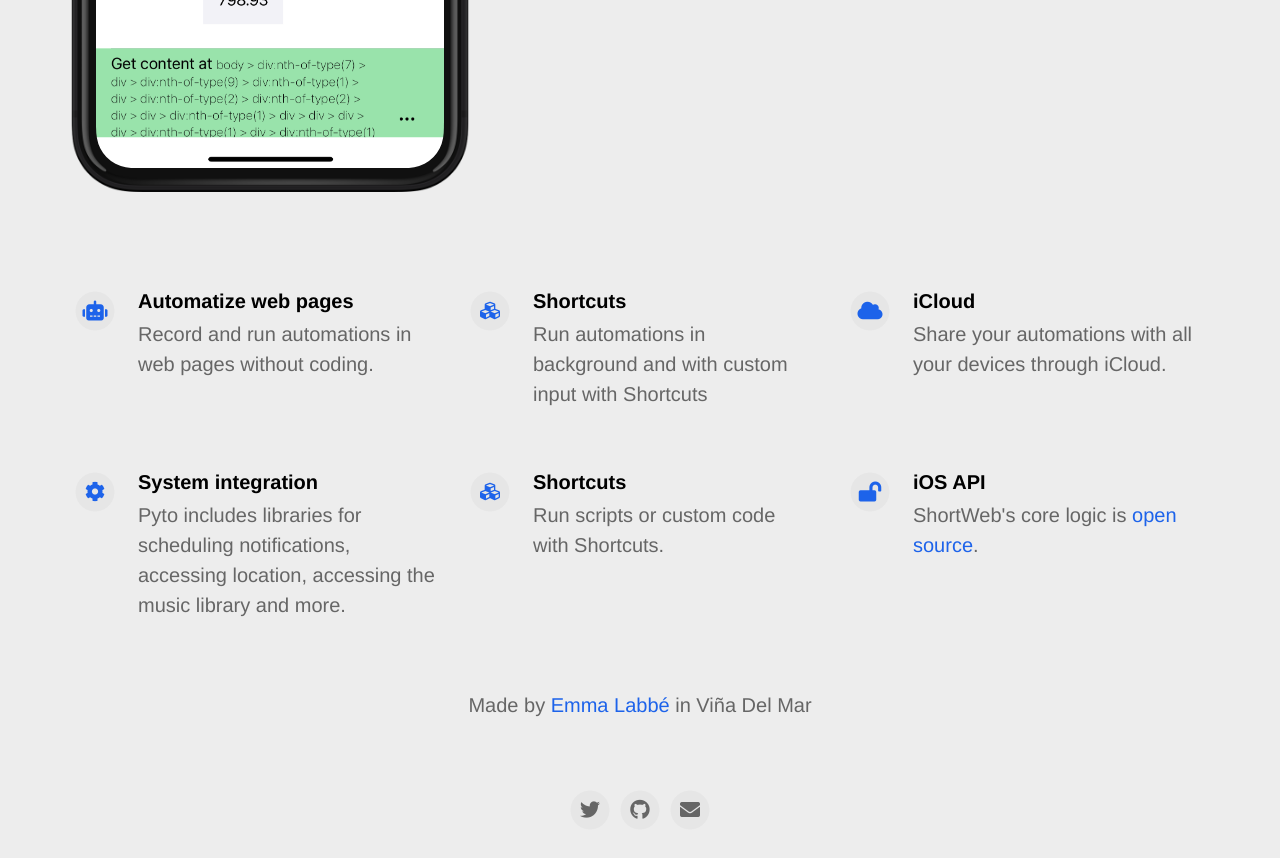
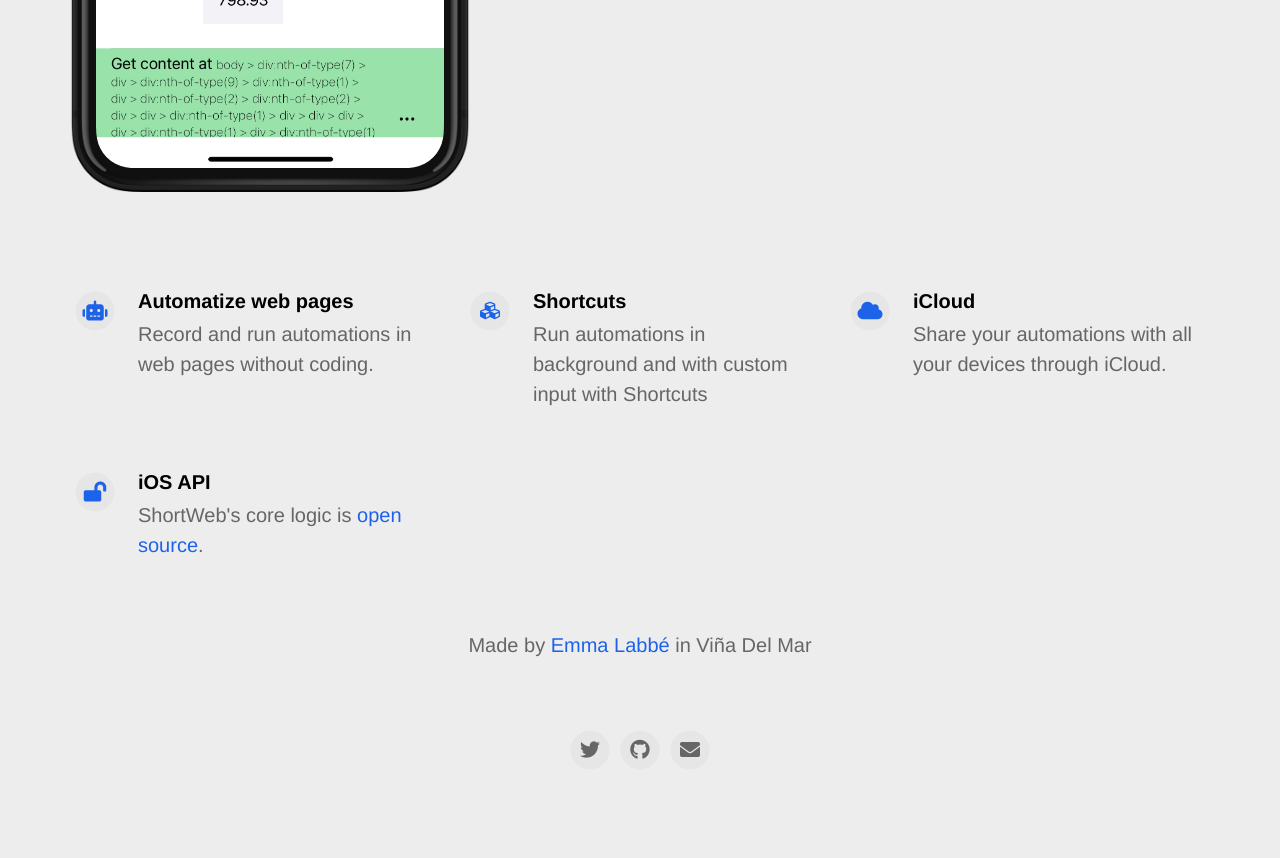
Before and after one commit to ColdGrub1384/ShortWebCore, a Jekyll site: the page built from index.html, in a window 1280 px wide and 900 px high, scrolled down 793 px. Shown: the top 858 px of the window. Built offline with Jekyll 4.4.1, drawn with Linux system fonts in a browser that asks for light colours; nearby versions of some CDN libraries.

Commit message:
Update _config.yml

```diff
--- a/_config.yml
+++ b/_config.yml
@@ -47,14 +47,6 @@ features                                  :
   - title                                 : iCloud
     description                           : Share your automations with all your devices through iCloud.
     fontawesome_icon_name                 : cloud
-
-  - title                                 : System integration
-    description                           : Pyto includes libraries for scheduling notifications, accessing location, accessing the music library and more.
-    fontawesome_icon_name                 : cog
-
-  - title                                 : Shortcuts
-    description                           : Run scripts or custom code with Shortcuts.
-    fontawesome_icon_name                 : cubes
 
   - title                                 : iOS API
     description                           : ShortWeb's core logic is <a href="https://github.com/ColdGrub1384/ShortWebCore">open source</a>.
```
